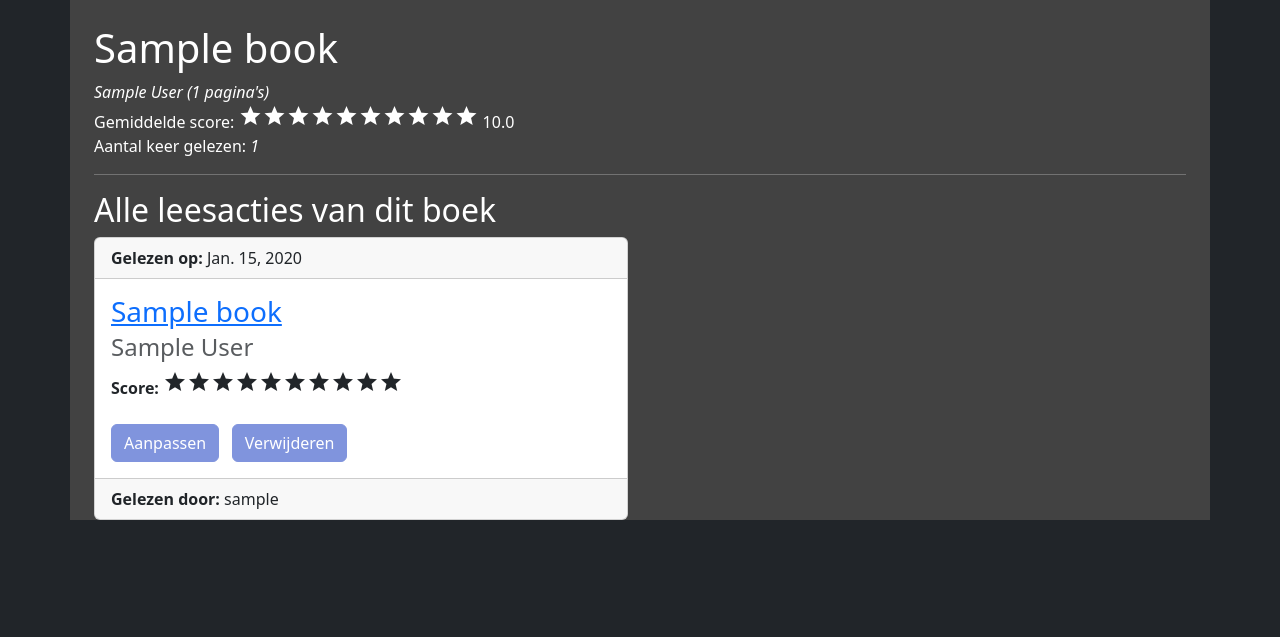
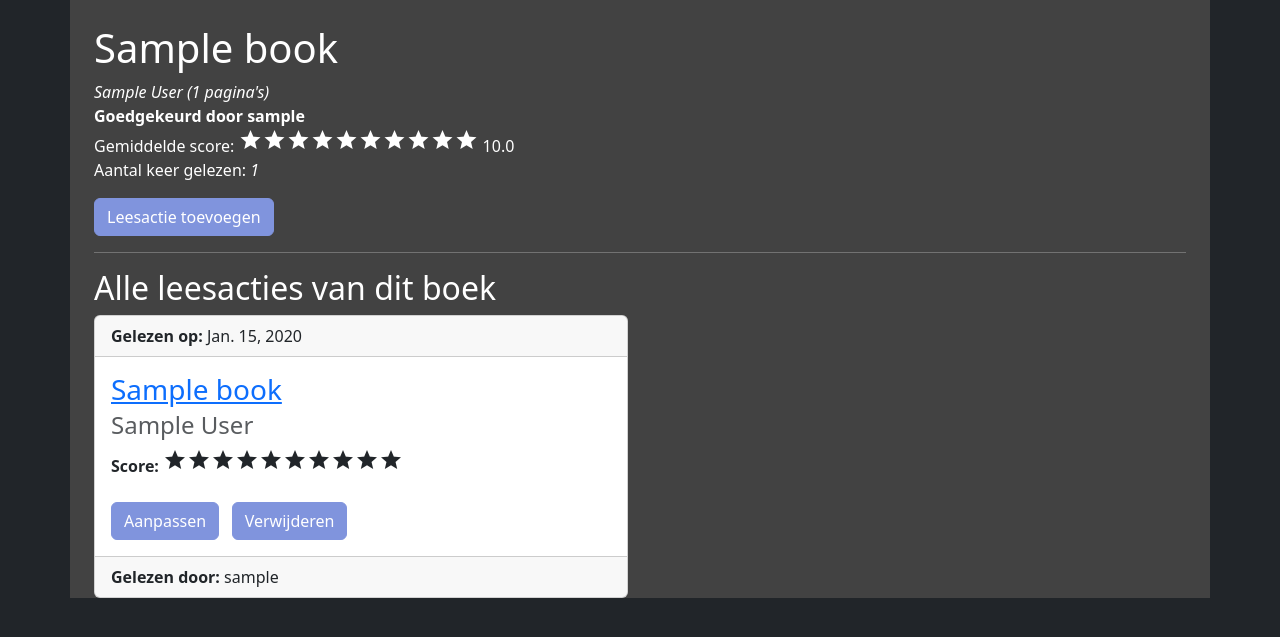
Before and after one commit to voxxxiee/Django_Project, a Django app: page /book_d/1/ in a window 1280 px wide. Shown: the part 77-714 px from the top of the page. Run offline with Django 4.2, Linux system fonts and the light colour scheme; a user stored in the database is signed in; tables that the repository leaves empty hold one stand-in row (values such as "Sample post"); some libraries are stand-ins or nearby versions.

Commit message:
als je van de detail page afkomt dan word het boek automatisch toegevoegd en kleine aanpassingen gedaan voor het opleveren

```diff
--- a/eind_opdracht/base/templates/base/book_detail.html
+++ b/eind_opdracht/base/templates/base/book_detail.html
@@ -6,12 +6,14 @@
             <div class="col-md-12">
 				<h1>{{ book.title }}</h1>
 				<em>{{ book.author }} ({{ book.number_of_pages }} pagina's)</em><br>
+				<strong>{{approve}}</strong>
 				<p>Gemiddelde score:
 					<span id="stars"></span>
 					<span id="user_score">{{ avg.score__avg }}</span>
 					<br>
 					Aantal keer gelezen: <em>{{ read_amounts }}</em>
 				</p>
+				<a href="{% url 'base:readform2' book.id %}" class="btn btn-primary">Leesactie toevoegen</a>
 				<hr>
 				<h2>Alle leesacties van dit boek</h2>
 				{% include "base/feedcards.html" %}
--- a/eind_opdracht/base/templates/registration/login.html
+++ b/eind_opdracht/base/templates/registration/login.html
@@ -2,6 +2,7 @@
 
 {% block content %}
     <h2>Login</h2>
+    <p> Gemaakt door Gilian Kranendonk en Thom Veldhuis met heel veel liefde </p>
     <form method= "POST">
         <div class="mb-3">
             {% csrf_token %}
--- a/eind_opdracht/base/urls.py
+++ b/eind_opdracht/base/urls.py
@@ -13,6 +13,7 @@ urlpatterns = [
     path('bookform/<int:pk>/', views.add_book, name="bookform"),
     path('readform/', views.add_read, name="readform"),
     path('readform/<int:pk>/', views.add_read, name="readform"),
+    path('readform/<int:book_id>/', views.add_read_detail, name="readform2"),
     path('readfeed/', views.read_feed, name="readfeed"),
     path('readfeed/<str:user>/', views.read_feed, name="readfeed"),
     path('profile/', views.profile_page, name="profile"),
--- a/eind_opdracht/base/views.py
+++ b/eind_opdracht/base/views.py
@@ -74,7 +74,7 @@ def add_read(request, pk=None):
             time = form.save(commit=False)
             time.user = request.user
             time.save()
-            messages.success(request, "De leesacite is succesvol opgeslagen!")
+            messages.success(request, "De leesactie is succesvol opgeslagen!")
             # stuur de gebruiker naar zijn/haar pagina met leesacties
             return redirect("base:readfeed", user=request.user)
     else:
@@ -195,7 +195,7 @@ def edit_book(request, pk=None):
     context = {'form': form}
     return render(request, "base/edit_book.html", context)
 
-
+@login_required
 def approve_book(request, pk):
     book = Book.objects.get(pk=pk)
     book.approved = True
@@ -208,8 +208,28 @@ def approve_book(request, pk):
 @login_required
 def book_detail(request, pk=None):
     book = Book.objects.get(pk=pk)
+    if book.approved is False:
+        approve = "Niet goedgekeurd"
+    else:
+        approve = "Goedgekeurd door " + book.approved_by.username
     # filter alle leesacties op het boek om daar het gemiddelde van te kunnen krijgen
     reads = Read.objects.filter(book=book)
     avg = reads.aggregate(Avg('score'))
-    context = {'book': book, 'avg': avg, 'actions': reads, 'read_amounts': len(reads)}
+    context = {'book': book, 'avg': avg, 'actions': reads, 'read_amounts': len(reads), 'approve': approve}
     return render(request, 'base/book_detail.html', context)
+
+# if a user wants to add read details to a book from the book detail page the book is filled in automatically
+def add_read_detail(request, book_id=None):
+    book = Book.objects.get(pk=book_id)
+    form = LeesActieForm(initial={'book': book})
+    if request.method == "POST":
+        form = LeesActieForm(request.POST)
+        if form.is_valid():
+            time = form.save(commit=False)
+            time.user = request.user
+            time.save()
+            messages.success(request, "De leesactie is succesvol opgeslagen!")
+            # stuur de gebruiker naar zijn/haar pagina met leesacties
+            return redirect("base:readfeed", user=request.user)
+    context = {'form': form}
+    return render(request, 'base/add_read.html', context)
```
